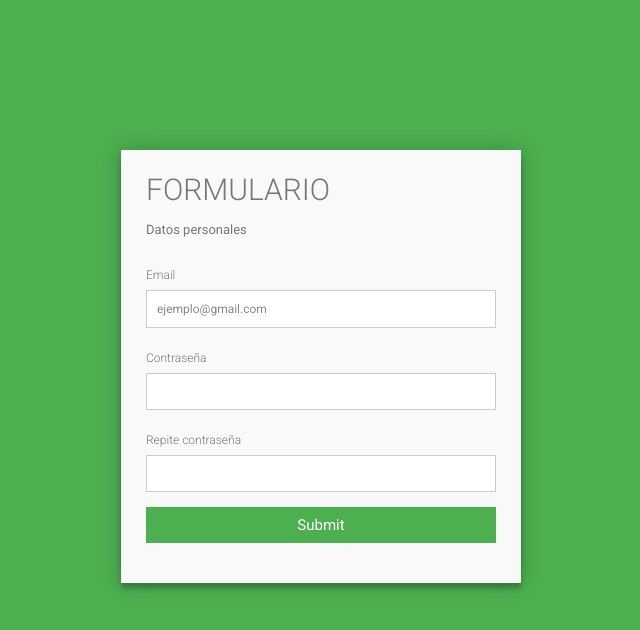
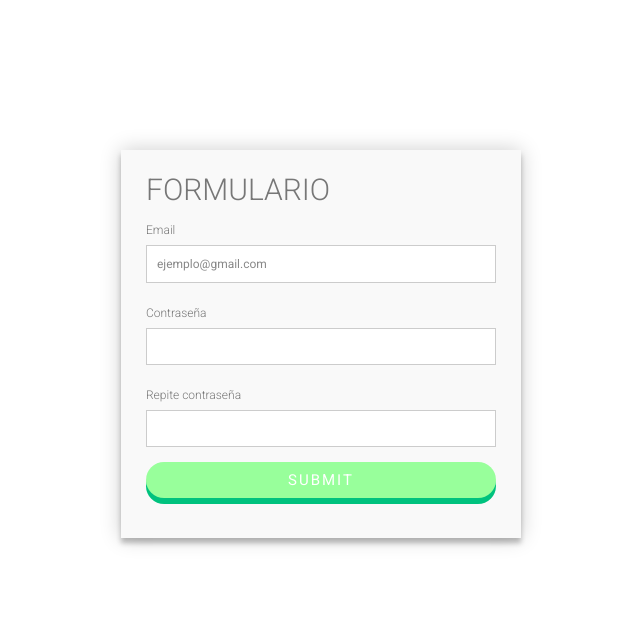
Before and after one commit to aortega1441/DIW, a PHP site: page /formulario.html in a window 1280 px wide. Shown: the top 630 px of the page, without its empty margins (319-959 px from the left). Run offline with PHP 8.4, Linux system fonts and the light colour scheme; data that the repository does not hold is empty.

Commit message:
Add files via upload

```diff
--- /dev/null
+++ b/Ejercicio_Formulario/botonFlip.css
@@ -0,0 +1,27 @@
+.btn {
+    outline: none;
+    border: none;
+    cursor: pointer;
+    display: block;
+    position: relative;
+    background-color: #43ffc4;
+    font-size: 16px;
+    font-weight: 300;
+    color: #fff;
+    text-transform: uppercase;
+    letter-spacing: 2px;
+    padding: 25px 80px;
+    margin: 0 auto;
+    border-radius: 20px;
+    box-shadow: 0 6px #00c27e;
+  }
+
+  .btn:hover {
+    box-shadow: 0 4px #00c27e;
+    top: 2px;
+  }
+
+  .btn:active {
+    box-shadow: none;
+    top: 6px;
+  }
--- a/Ejercicio_Formulario/formulario.css
+++ b/Ejercicio_Formulario/formulario.css
@@ -18,7 +18,7 @@ body {
     font-size: 12px;
     line-height: 30px;
     color: #777;
-    background: #4CAF50;
+    background: #ffffff;
 }
 
 .container {
@@ -93,7 +93,7 @@ fieldset {
     cursor: pointer;
     width: 100%;
     border: none;
-    background: #4CAF50;
+    background: #98ff9b;
     color: #FFF;
     margin: 0 0 5px;
     padding: 10px;
@@ -101,7 +101,7 @@ fieldset {
 }
 
 #contact button[type="submit"]:hover {
-    background: #43A047;
+    background: #9fffa4;
     -webkit-transition: background 0.3s ease-in-out;
     -moz-transition: background 0.3s ease-in-out;
     transition: background-color 0.3s ease-in-out;
--- a/Ejercicio_Formulario/formulario.html
+++ b/Ejercicio_Formulario/formulario.html
@@ -7,6 +7,7 @@
     <meta name="viewport" content="width=device-width, initial-scale=1.0">
     <title>Formulario</title>
     <link rel="stylesheet" href="formulario.css">
+    <link rel="stylesheet" href="botonFlip.css">
     <link rel="stylesheet" href="acceso.php">
 </head>
 
@@ -15,7 +16,6 @@
     <div class="container">
         <form id="contact" action="acceso.php" method="POST">
             <h3>FORMULARIO</h3>
-            <h4>Datos personales</h4>
             <fieldset>
                 <label for="email">Email</label>
                 <input placeholder="ejemplo@gmail.com" type="email" tabindex="1" name="email" required>
@@ -29,7 +29,8 @@
                 <input placeholder="" type="password" tabindex="3" name="contraseña" required>
             </fieldset>
             <fieldset>
-                <button name="submit" type="submit" id="contact-submit" data-submit="...Sending">Submit</button>
+                <button class="btn" name="submit" type="submit" id="contact-submit"
+                    data-submit="...Sending">Submit</button>
             </fieldset>
         </form>
     </div>
```
Also changed, not shown: Ejercicio_Formulario/acceso.php (line endings or trailing spaces).
